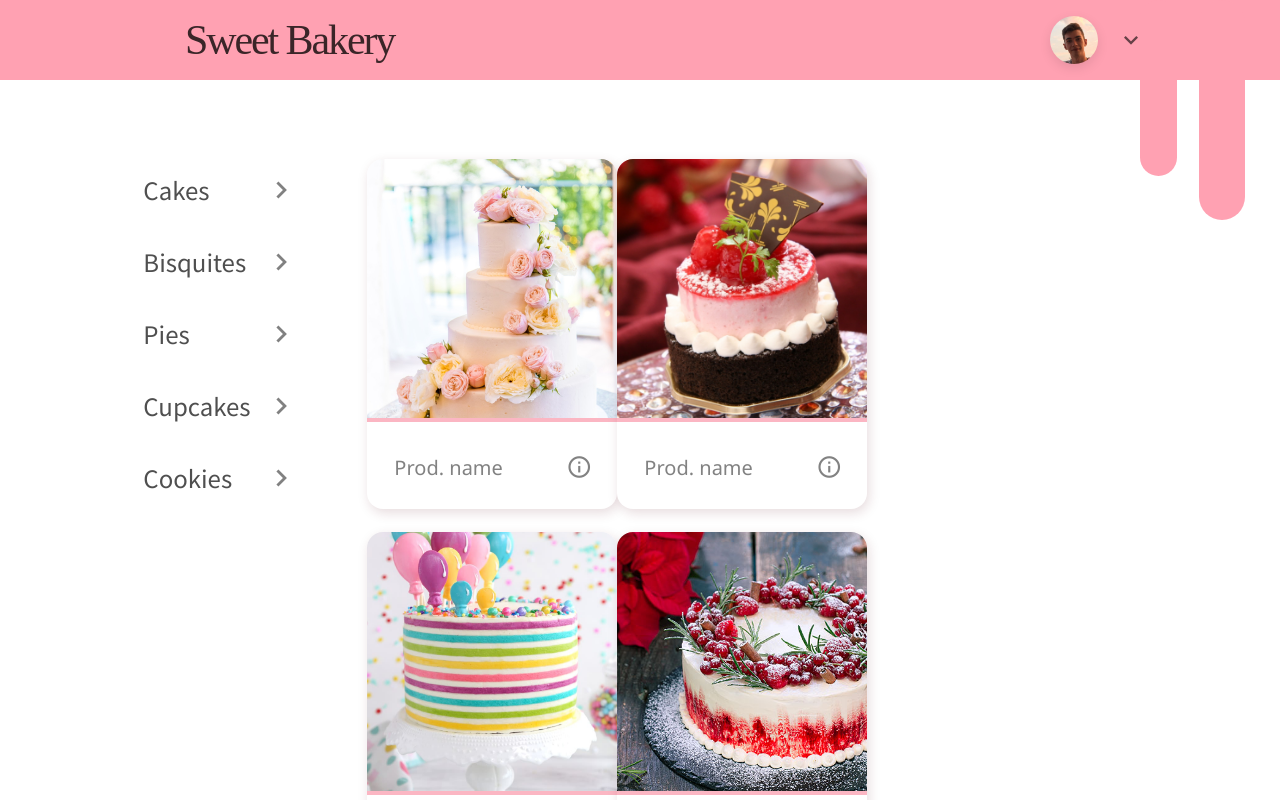
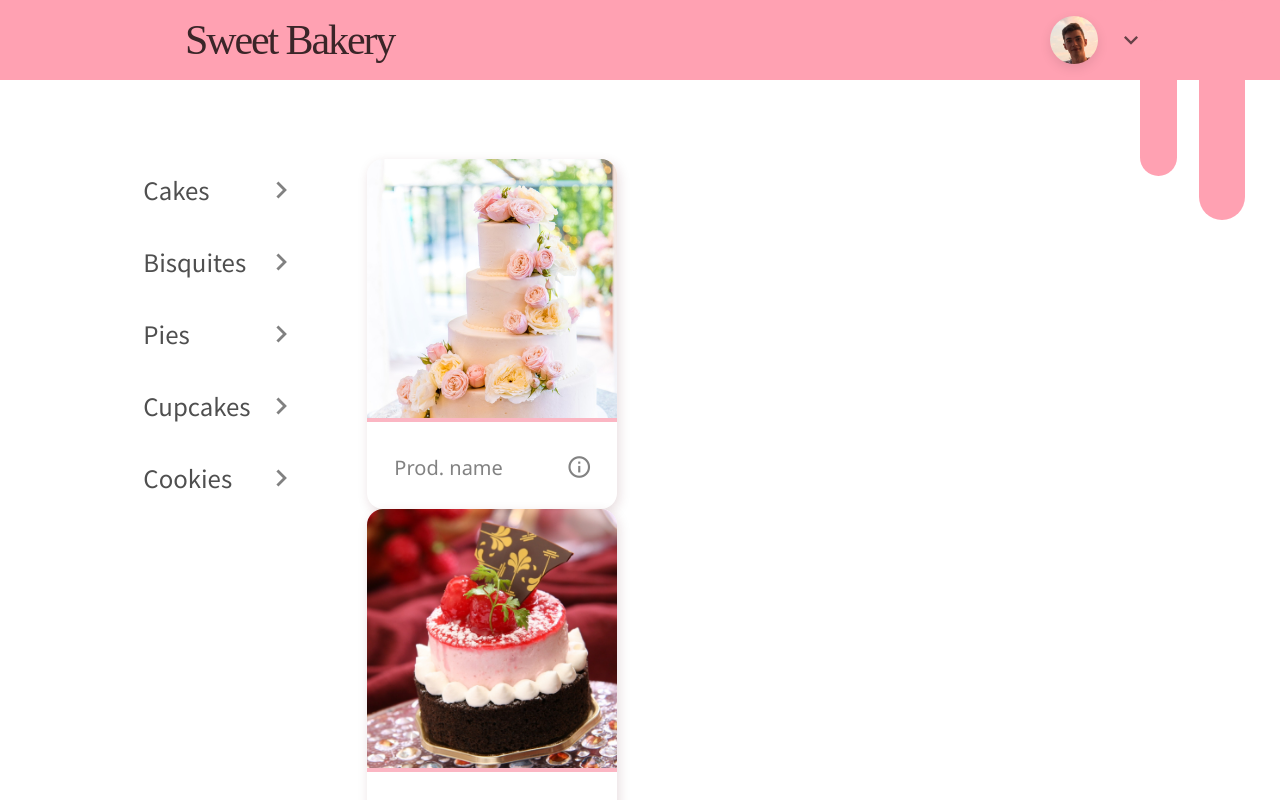
Before and after one commit to Dender46/sweet-bakery, a React (Create React App) app: page / in a window 1280 px wide. Shown: the top 800 px of the page. Built offline with nearby package versions, Linux system fonts and the light colour scheme; a web font is replaced by a local one.

Commit message:
Add wrap to products

```diff
--- a/src/App.css
+++ b/src/App.css
@@ -31,7 +31,6 @@
 
   display: flex;
   flex-wrap: wrap;
-  padding-right: 17px;
 }
 
 @keyframes App-logo-spin {
--- a/src/components/Product.css
+++ b/src/components/Product.css
@@ -1,5 +1,4 @@
 .Product {
-
     position: relative;
     width: 250px;
     height: 350px;
@@ -7,6 +6,8 @@
     box-shadow: 2px 4px 12px rgba(95, 17, 31, 0.15);
     background: #FFFFFF;
     border-radius: 16px;
+
+    margin-right: 34px;
 }
 
 .Product .prod-image {
```
